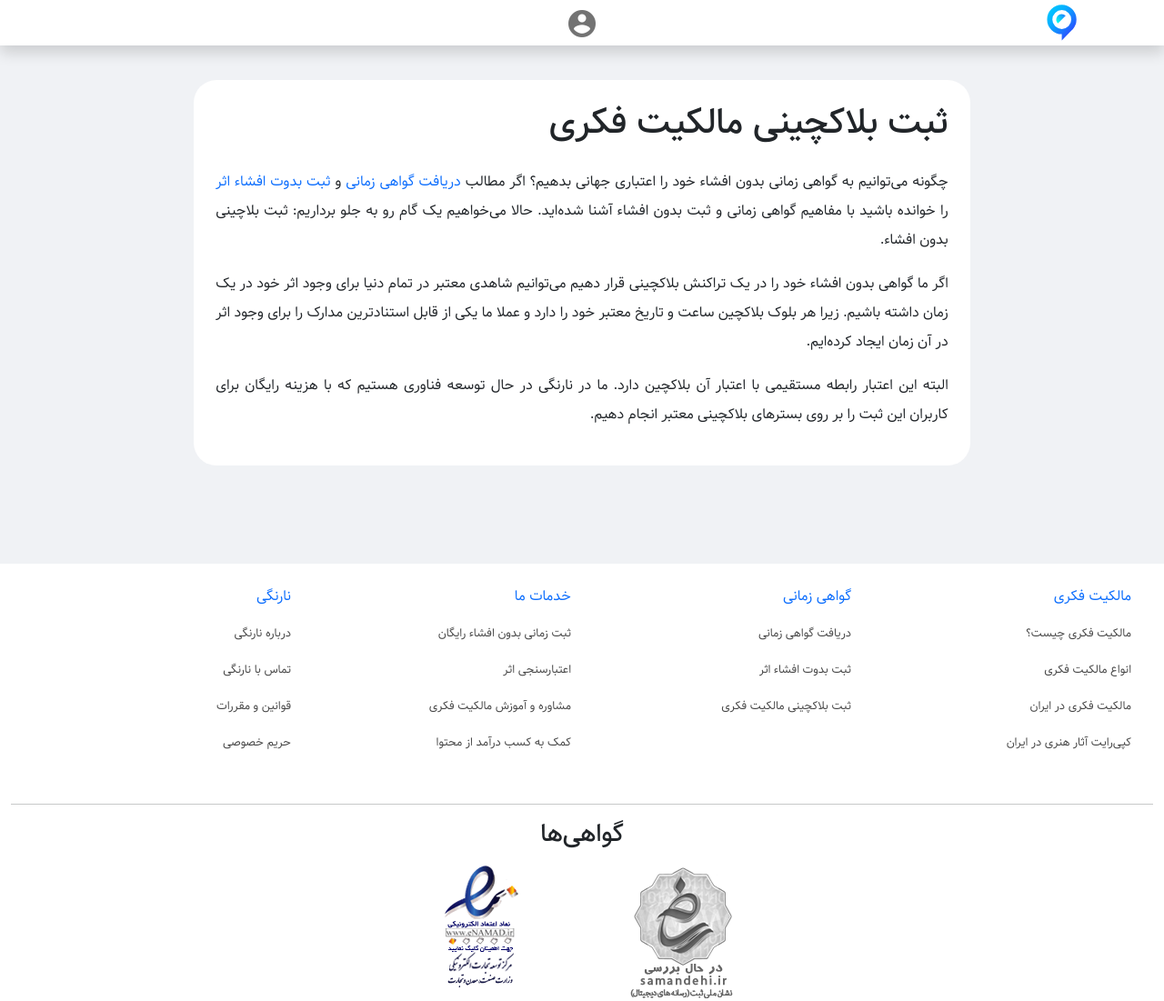
After one commit to sopaidar/inonet, a Django app: page /blockchain-timestamp/ in a window 1280 px wide. The commit adds this page. Shown: the whole page at 91% size. Run offline with Django 3.2, Linux system fonts and the light colour scheme; parts of the project's set-up code (start-up, migrations or seed data) failed here and were passed over; some libraries are stand-ins or nearby versions.

Commit message:
timestamp-certificate

```diff
--- a/home/urls.py
+++ b/home/urls.py
@@ -31,4 +31,9 @@ urlpatterns = [
     path(
         "register/", TemplateView.as_view(template_name="pages/register.html"), name="register"
     ),
+    path(
+        "blockchain-timestamp/", TemplateView.as_view(template_name="pages/blockchain_timestamp.html"), name="blockchain_timestamp"
+    ),
+
+
 ]
--- a/inonet/templates/base.html
+++ b/inonet/templates/base.html
@@ -541,7 +541,7 @@
       <p class="text-primary">گواهی زمانی</p>
       <p><a href="/timestamp-certificate/" class="llink">دریافت گواهی زمانی</a></p>
       <p><a href="/register/" class="llink">ثبت بدوت افشاء اثر</a></p>
-      <p><a href="" class="llink">ثبت بلاکچینی مالکیت فکری</a></p>
+      <p><a href="/blockchain-timestamp/" class="llink">ثبت بلاکچینی مالکیت فکری</a></p>
     </div>
     <div class="col-md-3 col-6">
       <p class="text-primary">خدمات ما</p>
--- /dev/null
+++ b/inonet/templates/pages/blockchain_timestamp.html
@@ -0,0 +1,27 @@
+{% extends "pages/blog_base.html" %}{% block title %}ثبت بلاکچینی مالکیت فکری |{% endblock title %}{% block seo %}
+<meta
+  name="description"
+  content="ثبت بلاکچینی مالکیت فکری نارنگی، شبکه اجتماعی ثبت رایگان اثرانگشت هر نوع محتوا و آثار هنری به عنوان مدرک کپی‌رایت"
+/>
+<meta name="subject" content="ثبت بلاکچینی مالکیت فکری نارنگی" />
+<meta
+  name="keywords"
+  content="ثبت بلاکچینی مالکیت فکری, نارنگی"
+/>
+<meta name="url" content="https://www.narengi.net/blockchain-timestamp/" />
+{% endblock seo %} {% block post_title %}ثبت بلاکچینی مالکیت فکری{% endblock post_title %} {% block post %}
+<p class="blog-text pt-3">
+چگونه می‌توانیم به گواهی زمانی بدون افشاء خود را اعتباری جهانی بدهیم؟ اگر مطالب
+<a href="/timestamp/">دریافت گواهی زمانی</a>
+
+و
+<a href="/register/">ثبت بدوت افشاء اثر</a>
+را خوانده باشید با مفاهیم گواهی زمانی و ثبت بدون افشاء آشنا شده‌اید. حالا می‌خواهیم یک گام رو به جلو برداریم: ثبت بلاچینی بدون افشاء.
+</p>
+<p class="blog-text">
+اگر ما گواهی بدون افشاء خود را در یک تراکنش بلاکچینی قرار دهیم می‌توانیم شاهدی معتبر در تمام دنیا برای وجود اثر خود در یک زمان داشته باشیم. زیرا هر بلوک بلاکچین ساعت و تاریخ معتبر خود را دارد و عملا ما یکی از قابل استنادترین مدارک را برای وجود اثر در آن زمان ایجاد کرده‌ایم.
+</p>
+<p class="blog-text">
+البته این اعتبار رابطه مستقیمی با اعتبار آن بلاکچین دارد. ما در نارنگی در حال توسعه فناوری هستیم که با هزینه رایگان برای کاربران این ثبت را بر روی بسترهای بلاکچینی معتبر انجام دهیم.
+</p>
+{% endblock post %}
```
